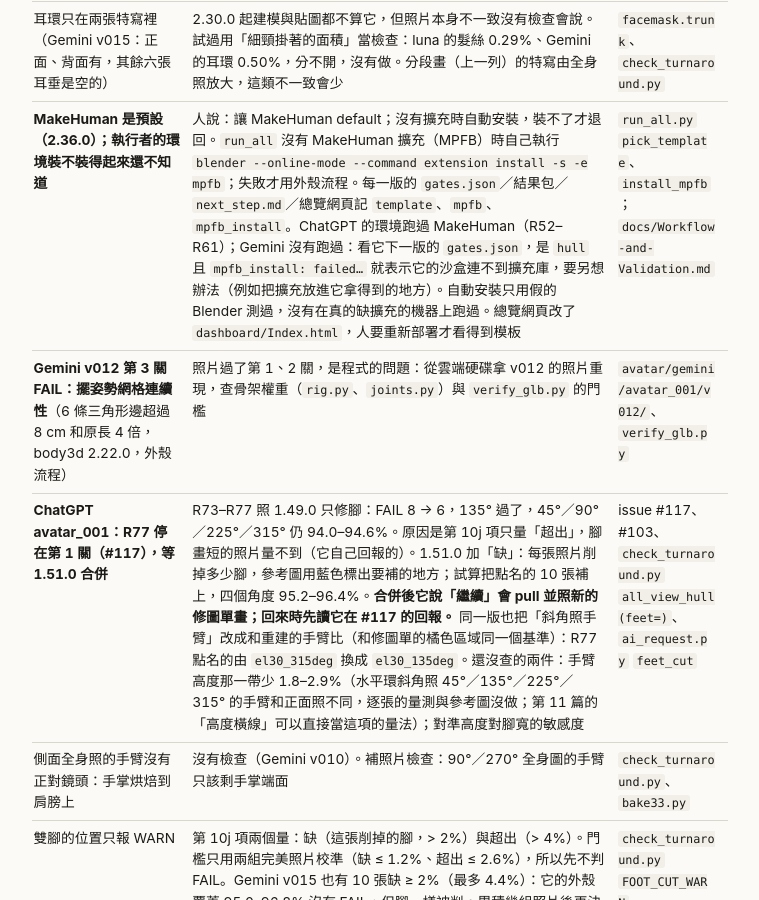
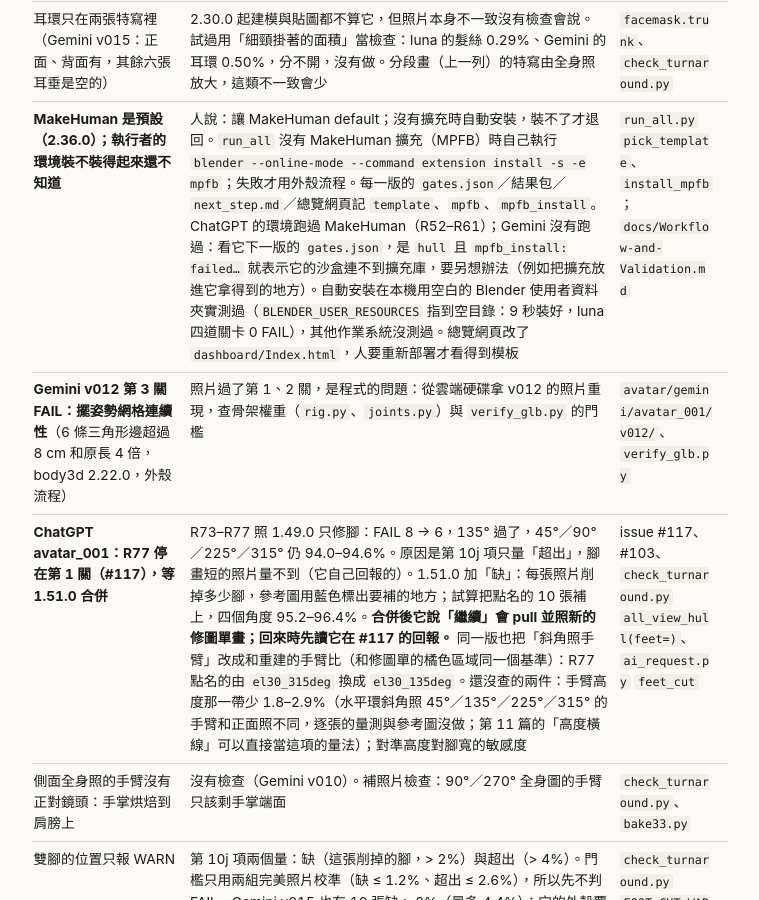
Before and after one commit to WangChengYeh/Avatar, a Jekyll site: the page built from docs/Handoff.md, in a window 1280 px wide and 900 px high, scrolled down 1707 px. Shown: the whole window, without its empty margins (260-1019 px from the left). Built offline with Jekyll 4.4.1, drawn with Linux system fonts in a browser that asks for light colours; our own code applies the rules of GitHub Pages for plain Markdown files.

Commit message:
[Claude] Record the real install test: blank Blender profile, extension installed in 9 s, luna four gates 0 FAIL
Agent: Claude
Co-Authored-By: Claude Fable 5.2 <noreply@anthropic.com>

```diff
--- a/docs/Handoff.md
+++ b/docs/Handoff.md
@@ -21,7 +21,7 @@
 | **臉頰上的接縫沒有關卡會擋** | 「像兩層」已處理：2.27.0 臉有起伏，2.28.0 正面特寫只擁有五官、往輪廓平滑淡出（臉頰上的線消失）。但現有的檢查都量不到這條線（頭部貼圖條紋 0、貼圖色差中位數不變），這次靠渲染圖與遮罩的單元測試驗收。剩下：臉頰上很淡的明暗（兩張特寫亮度不同）；耳朵與鬢角髮絲沒有重建（正面看臉變寬） | `steps/facemask.py`、`bake33.py`、技術報告第 6 篇 |
 | **「先給輪廓再畫」：提案，等人說要不要試**（人在 2026-11-28 提的：把檢查變成畫圖的輪廓，正面圖 → 其他圖，全身圖 → 臉部圖再補細節） | 第 11 篇寫了理論與量測：對面照片的翻轉、全身照的頭放大 4 倍，在完美照片上只差 0.2–1.0%，Gemini v015 差 7–12%。要做的是 SOP 的改動（行為改變，等人說）：① `body3d/guides.py`：由已合格的照片產生輪廓圖（翻轉的輪廓、高度橫線、頭的 4 倍放大）；② `next_step.py` 分四段出題（正面 1 張 → 水平其餘 7 張 → 俯仰與俯視 17 張 → 特寫 8 張），每段畫完就跑對應的檢查；③ 在一個新人物上和現在的畫法各做一次，比輪數與四關。風險寫在第 11 篇「還沒解決的」：AI 補細節時會不會移動五官沒有試過 | 第 11 篇、`docs/Loop-Engineering-Theory.md` 推論三／四、`ai_request.py`（現有的參考圖） |
 | 耳環只在兩張特寫裡（Gemini v015：正面、背面有，其餘六張耳垂是空的） | 2.30.0 起建模與貼圖都不算它，但照片本身不一致沒有檢查會說。試過用「細頸掛著的面積」當檢查：luna 的髮絲 0.29%、Gemini 的耳環 0.50%，分不開，沒有做。分段畫（上一列）的特寫由全身照放大，這類不一致會少 | `facemask.trunk`、`check_turnaround.py` |
-| **MakeHuman 是預設（2.36.0）；執行者的環境裝不裝得起來還不知道** | 人說：讓 MakeHuman default；沒有擴充時自動安裝，裝不了才退回。`run_all` 沒有 MakeHuman 擴充（MPFB）時自己執行 `blender --online-mode --command extension install -s -e mpfb`；失敗才用外殼流程。每一版的 `gates.json`／結果包／`next_step.md`／總覽網頁記 `template`、`mpfb`、`mpfb_install`。ChatGPT 的環境跑過 MakeHuman（R52–R61）；Gemini 沒有跑過：看它下一版的 `gates.json`，是 `hull` 且 `mpfb_install: failed…` 就表示它的沙盒連不到擴充庫，要另想辦法（例如把擴充放進它拿得到的地方）。自動安裝只用假的 Blender 測過，沒有在真的缺擴充的機器上跑過。總覽網頁改了 `dashboard/Index.html`，人要重新部署才看得到模板 | `run_all.py` `pick_template`、`install_mpfb`；`docs/Workflow-and-Validation.md` |
+| **MakeHuman 是預設（2.36.0）；執行者的環境裝不裝得起來還不知道** | 人說：讓 MakeHuman default；沒有擴充時自動安裝，裝不了才退回。`run_all` 沒有 MakeHuman 擴充（MPFB）時自己執行 `blender --online-mode --command extension install -s -e mpfb`；失敗才用外殼流程。每一版的 `gates.json`／結果包／`next_step.md`／總覽網頁記 `template`、`mpfb`、`mpfb_install`。ChatGPT 的環境跑過 MakeHuman（R52–R61）；Gemini 沒有跑過：看它下一版的 `gates.json`，是 `hull` 且 `mpfb_install: failed…` 就表示它的沙盒連不到擴充庫，要另想辦法（例如把擴充放進它拿得到的地方）。自動安裝在本機用空白的 Blender 使用者資料夾實測過（`BLENDER_USER_RESOURCES` 指到空目錄：9 秒裝好，luna 四道關卡 0 FAIL），其他作業系統沒測過。總覽網頁改了 `dashboard/Index.html`，人要重新部署才看得到模板 | `run_all.py` `pick_template`、`install_mpfb`；`docs/Workflow-and-Validation.md` |
 | **Gemini v012 第 3 關 FAIL：擺姿勢網格連續性**（6 條三角形邊超過 8 cm 和原長 4 倍，body3d 2.22.0，外殼流程） | 照片過了第 1、2 關，是程式的問題：從雲端硬碟拿 v012 的照片重現，查骨架權重（`rig.py`、`joints.py`）與 `verify_glb.py` 的門檻 | `avatar/gemini/avatar_001/v012/`、`verify_glb.py` |
 | **ChatGPT avatar_001：R77 停在第 1 關（#117），等 1.51.0 合併** | R73–R77 照 1.49.0 只修腳：FAIL 8 → 6，135° 過了，45°／90°／225°／315° 仍 94.0–94.6%。原因是第 10j 項只量「超出」，腳畫短的照片量不到（它自己回報的）。1.51.0 加「缺」：每張照片削掉多少腳，參考圖用藍色標出要補的地方；試算把點名的 10 張補上，四個角度 95.2–96.4%。**合併後它說「繼續」會 pull 並照新的修圖單畫；回來時先讀它在 #117 的回報。** 同一版也把「斜角照手臂」改成和重建的手臂比（和修圖單的橘色區域同一個基準）：R77 點名的由 `el30_315deg` 換成 `el30_135deg`。還沒查的兩件：手臂高度那一帶少 1.8–2.9%（水平環斜角照 45°／135°／225°／315° 的手臂和正面照不同，逐張的量測與參考圖沒做；第 11 篇的「高度橫線」可以直接當這項的量法）；對準高度對腳寬的敏感度 | issue #117、#103、`check_turnaround.py` `all_view_hull(feet=)`、`ai_request.py` `feet_cut` |
 | 側面全身照的手臂沒有正對鏡頭：手掌烘焙到肩膀上 | 沒有檢查（Gemini v010）。補照片檢查：90°／270° 全身圖的手臂只該剩手掌端面 | `check_turnaround.py`、`bake33.py` |
```
Also changed, not shown: CHANGELOG.md.
